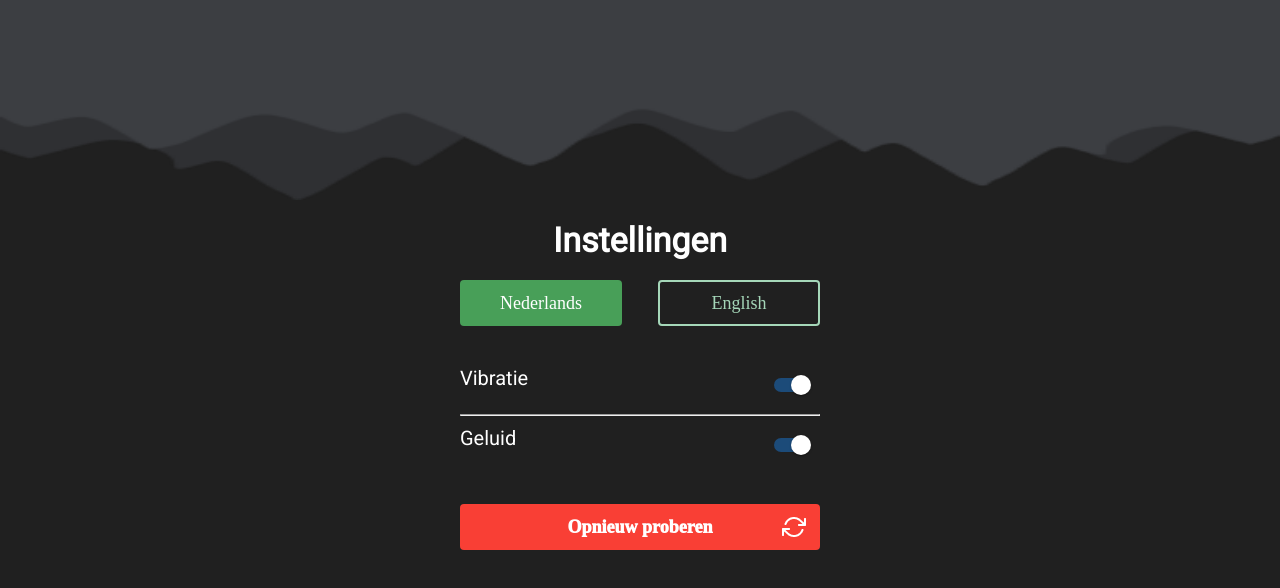
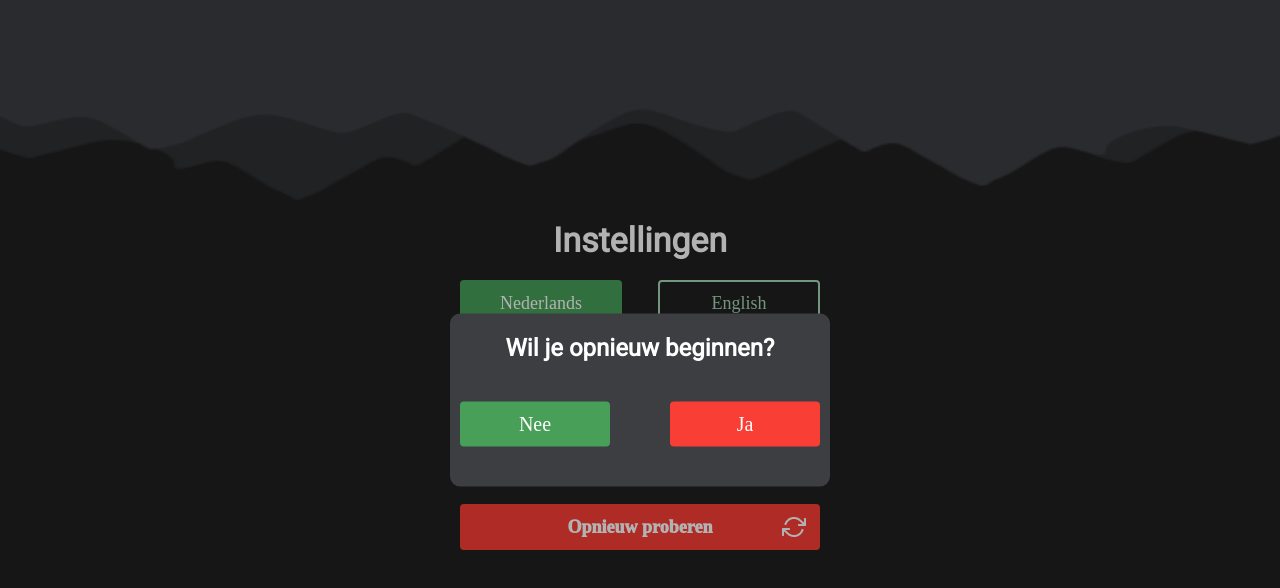
Before and after one commit to GeodeCompany/geode-cracker-react, a React (Create React App) app in the folder geode-cracker/: page /settings in a window 1280 px wide. Shown: the top 588 px of the page. Built offline with nearby package versions, Linux system fonts and the light colour scheme.

Commit message:
feat: add settings confirmation modal
- add settings confirmation modal

```diff
--- /dev/null
+++ b/geode-cracker/src/Settings/Components/SettingsConfirmation.css
@@ -0,0 +1,47 @@
+.settingsSection__confirmationSection{
+    position: absolute;
+    top: 0;
+    left: 0;
+    z-index: 100;
+
+    width: 100vw;
+    height: 100vh;
+
+    background-color: RGBA(0, 0, 0, 30%);
+}
+
+.settingsSection__confirmationSection__modal{
+    position: relative;
+    top: 50vh;
+    transform: translate(0, -50%);
+
+    min-width: 30rem;
+    max-width: 38rem;
+
+    margin: 0 auto;
+    padding: 1rem;
+
+    border-radius: 1rem;
+    background-color: var(--banner-background-light-color);
+}
+
+.settingsSection__confirmationSection__modal__title{
+    margin-bottom: 3rem;
+    padding: 1rem;
+
+    text-align: center;
+    font-size: 2.4rem;
+    font-weight: bold;
+}
+
+.settingsSection__confirmationSection__modal__choice{
+    display: flex;
+    justify-content: space-between;
+    margin-bottom: 3rem;
+}
+
+.settingsSection__confirmationSection__modal__choice__button{
+    width: 15rem;
+    height: 4.5rem;
+    font-size: 2rem;
+}
--- /dev/null
+++ b/geode-cracker/src/Settings/Components/SettingsConfirmation.js
@@ -0,0 +1,26 @@
+import React from 'react';
+import './SettingsConfirmation.css'
+
+class SettingsConfirmation extends React.Component{
+    state = {
+        title: "Wil je opnieuw beginnen?",
+        text_button_left: "Nee",
+        text_button_right: "Ja"
+    }
+
+    render(){
+        return(
+            <section class="settingsSection__confirmationSection">
+                <article class="settingsSection__confirmationSection__modal">
+                    <h2 class="settingsSection__confirmationSection__modal__title">{this.state.title}</h2>
+                    <section class="settingsSection__confirmationSection__modal__choice">
+                        <button class="settingsSection__confirmationSection__modal__choice__button button button--green">{this.state.text_button_left}</button>
+                        <button class="settingsSection__confirmationSection__modal__choice__button button button--red">{this.state.text_button_right}</button>
+                    </section>
+                </article>
+            </section>
+        )
+    }
+}
+
+export default SettingsConfirmation;
--- a/geode-cracker/src/Settings/Settings.js
+++ b/geode-cracker/src/Settings/Settings.js
@@ -1,5 +1,6 @@
 import React from 'react';
 import './Settings.css';
+import SettingsConfirmation from './Components/SettingsConfirmation';
 import Switch from '@mui/material/Switch';
 
 class Settings extends React.Component{
@@ -16,6 +17,7 @@ class Settings extends React.Component{
     render(){
         return(
             <section class="settingsSection">
+                <SettingsConfirmation />
                 <h1 class="settingsSection__heading">{this.state.settings}</h1>
                 <article class="settingsSection__languages">
                     <button class={"settingsSection__languages__button button button--green" + this.state.dutch}>Nederlands</button>
```
